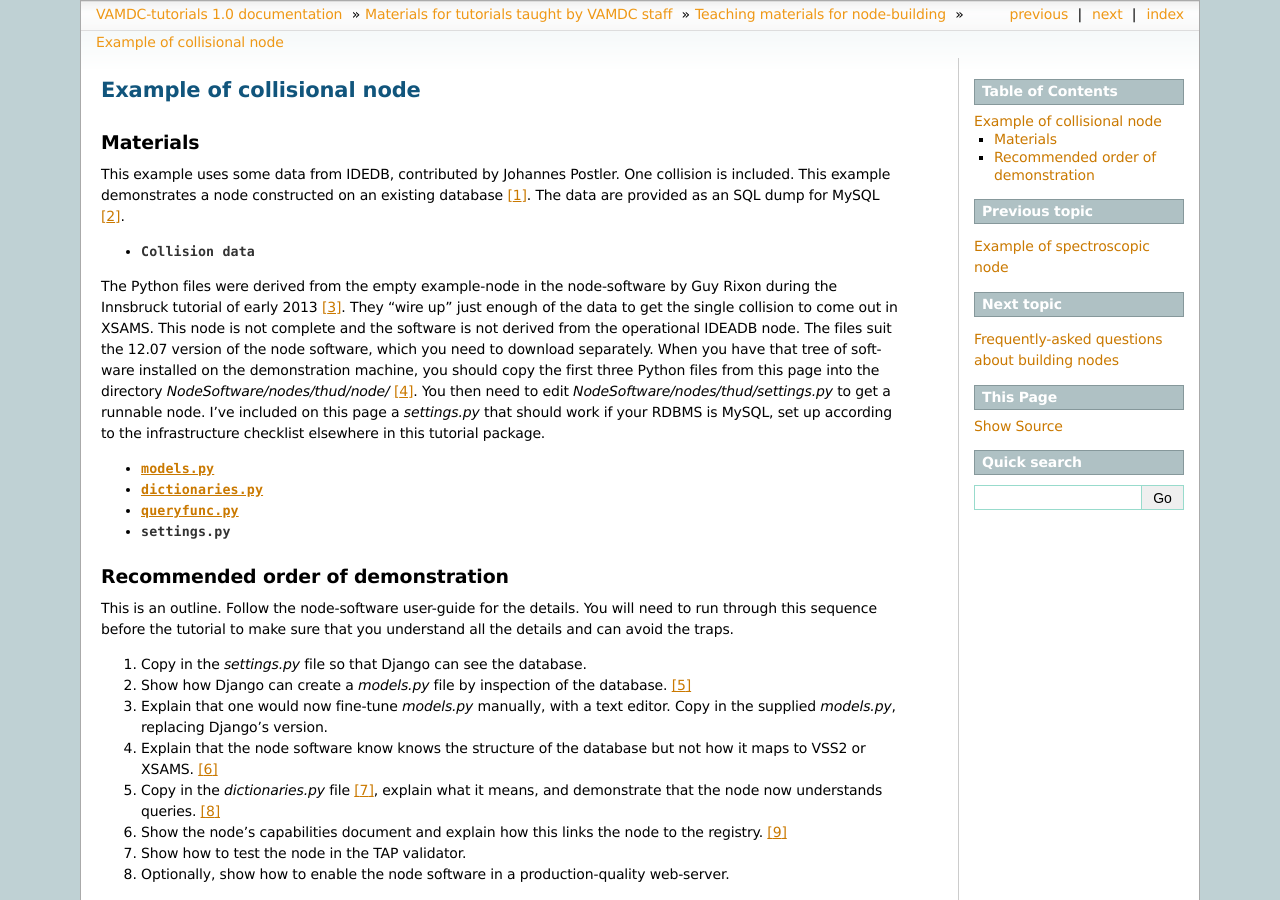
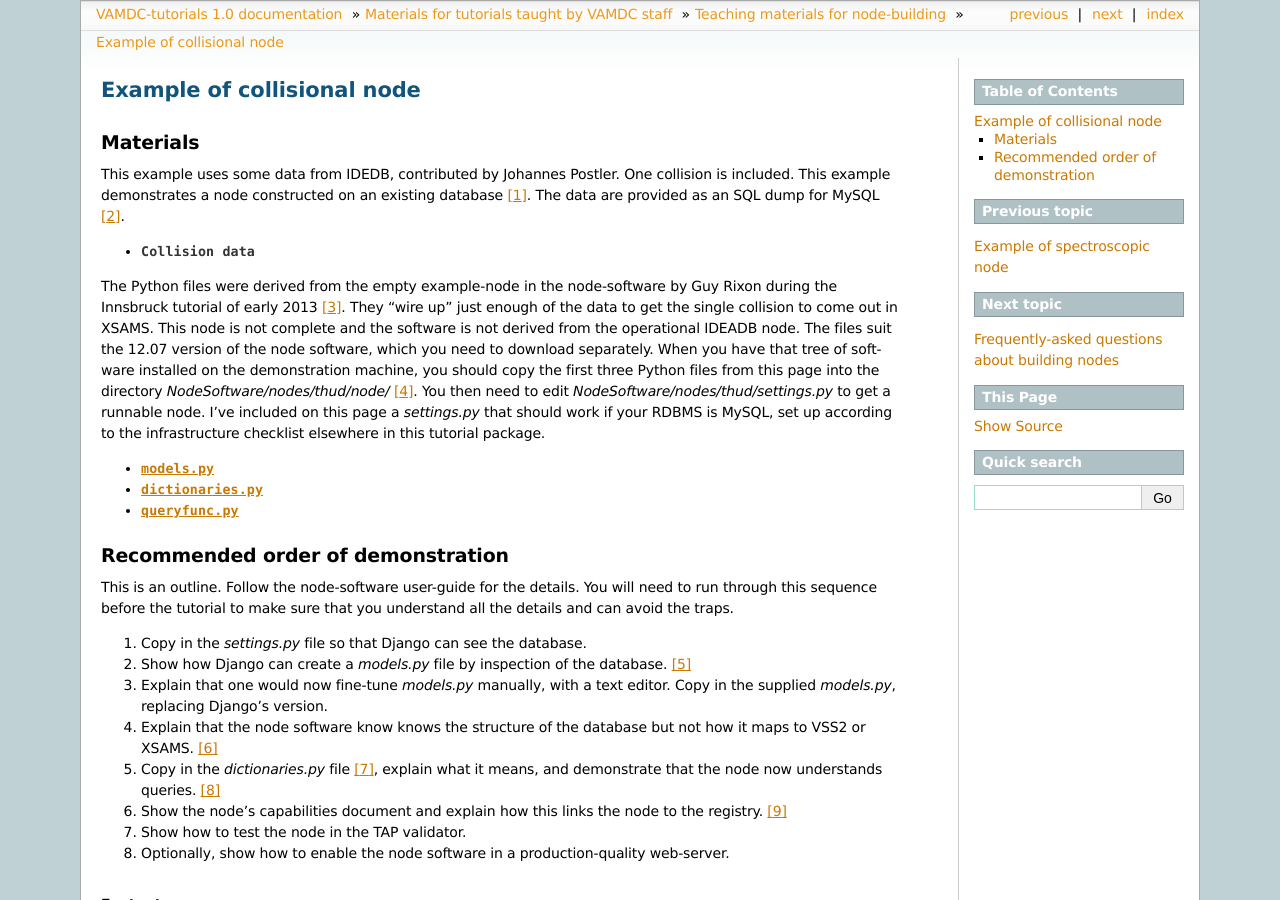
Before and after one commit to guyrixon/VAMDC-tutorials, a Sphinx documentation site: the page built from source/tuition/build-a-node/collisional/index.rst, in a window 1280 px wide and 900 px high. Built offline with Sphinx 7.4.7, drawn with Linux system fonts in a browser that asks for light colours; pages that are not in the unit, such as notebooks, are missing from menus.

Commit message:
Correction to downloads list

```diff
--- a/source/tuition/build-a-node/collisional/index.rst
+++ b/source/tuition/build-a-node/collisional/index.rst
@@ -15,7 +15,6 @@ They "wire up" just enough of the data to get the single collision to come out i
 * :download:`models.py <models.py>`
 * :download:`dictionaries.py <dictionaries.py>`
 * :download:`queryfunc.py <queryfunc.py>`
-* :download:`settings.py <http:/tbd/>`
 
 
 Recommended order of demonstration
```
